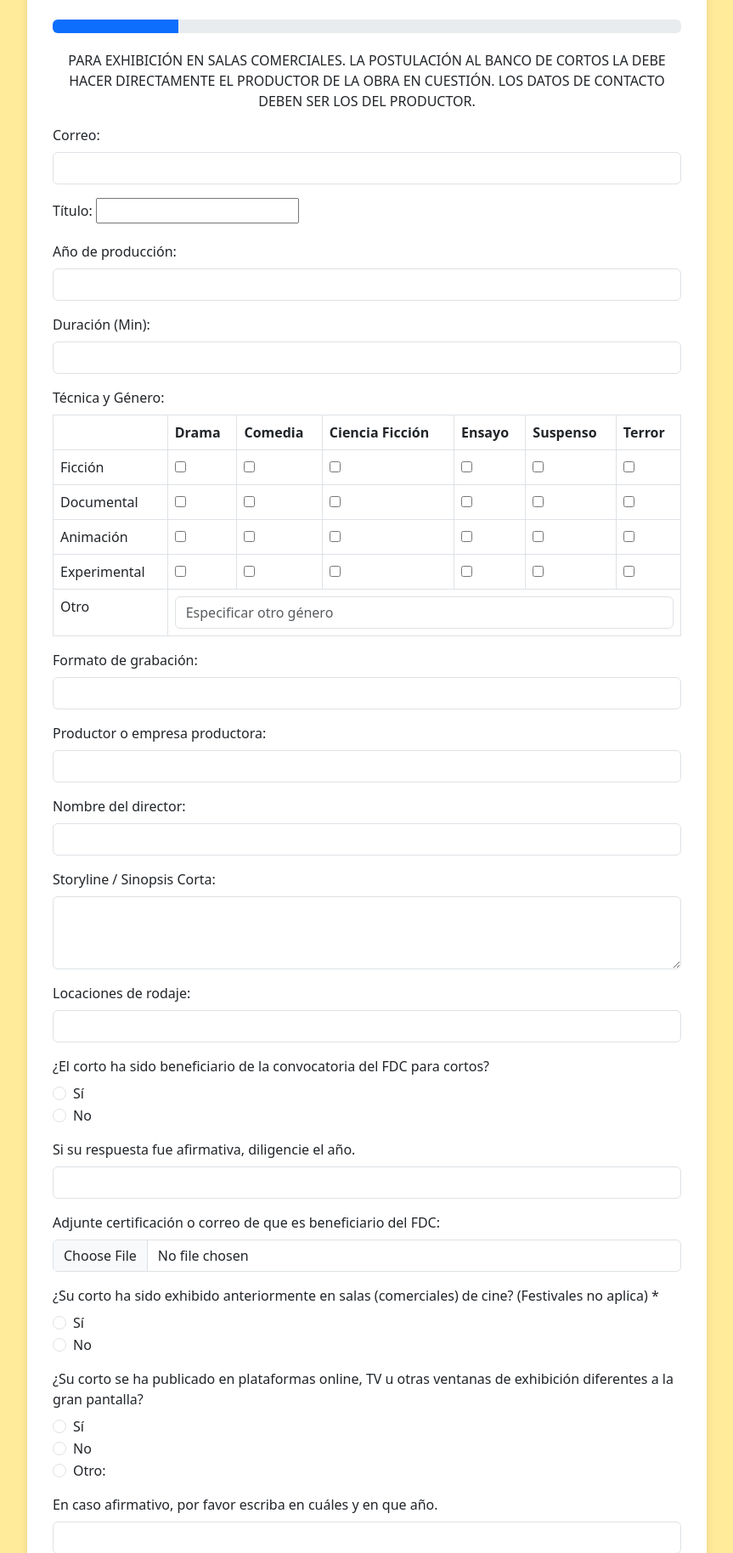
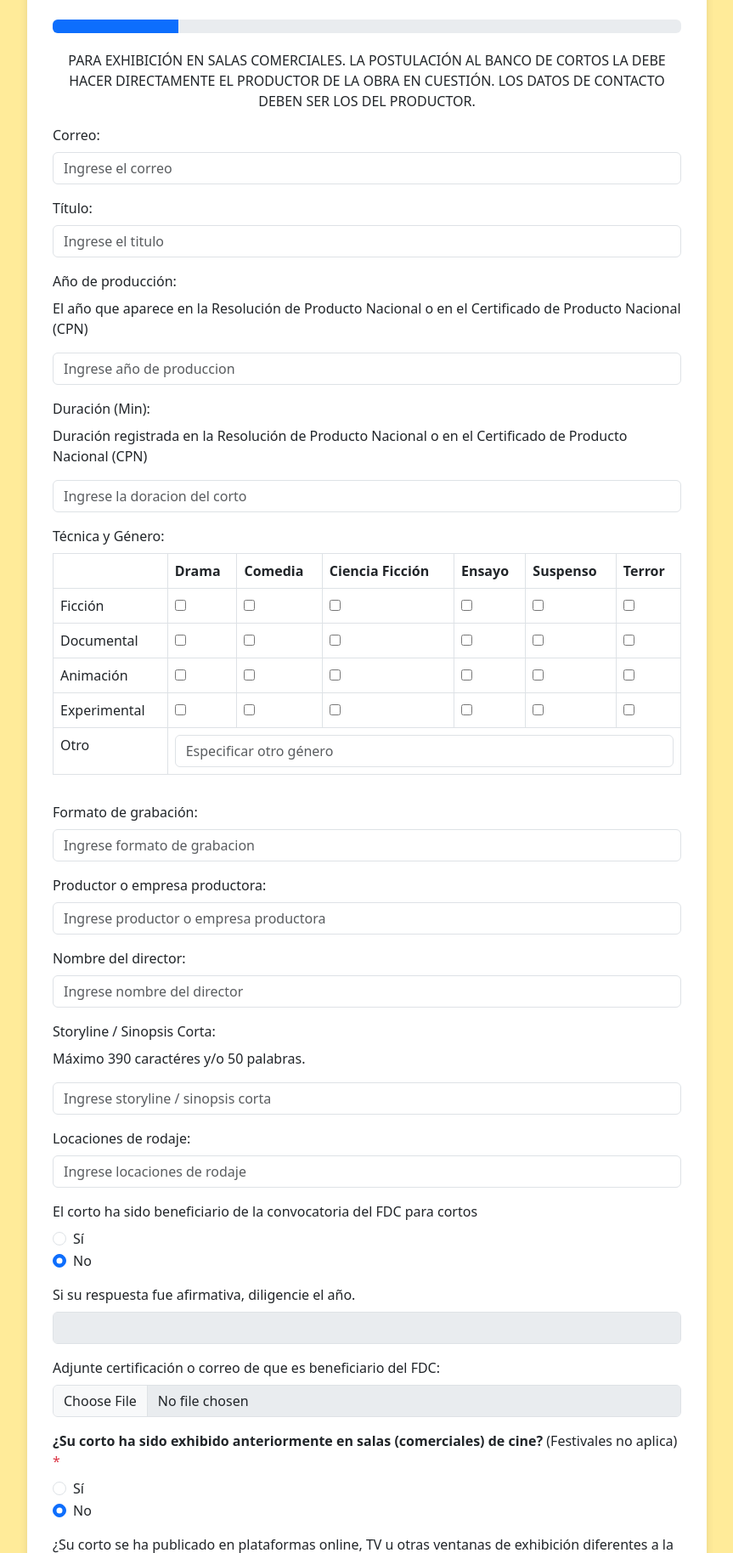
Before and after one commit to mlopez8621/conv_cort_proyec, a Django app: page /convocatorias/postulacion/ in a window 1280 px wide. Shown: the part 246-2074 px from the top of the page at 85% size, without its empty margins (208-1071 px from the left). Run offline with Django 5.2, Linux system fonts and the light colour scheme.

Commit message:
Asociar html con python

```diff
--- a/convocatorias/forms.py
+++ b/convocatorias/forms.py
@@ -4,4 +4,30 @@
 class PostulacionForm(forms.ModelForm):
     class Meta:
         model = Postulacion
-        fields = ['titulo', 'descripcion', 'archivo_video']  # Excluir 'usuario' y 'estado'
+        fields = ['correo','titulo', 'anio_produccion','duracion','formato_grabacion','productor_emp_produc',
+                  'nom_director','sinopsis_corta','locaciones_rodaje','beneficiario_fdc', 'anio_fdc',
+                  'certificacion_fdc','exhibicion_salas','plataformas_exhibicion', 'si_plataforma','resolucion_cpn',
+                  'fecha_resolucion_cpn','certificacion_cpn', 'acta_clasificacion',
+                 ]  # Excluir 'usuario' y 'estado'
+
+        widgets = {
+            'correo': forms.TextInput(attrs={'class': 'form-control', 'placeholder': 'Ingrese el correo'}),
+            'titulo': forms.TextInput(attrs={'class': 'form-control', 'id': 'id_titulo','placeholder': 'Ingrese el titulo',}),
+            'anio_produccion': forms.TextInput(attrs={'class': 'form-control', 'placeholder': 'Ingrese año de produccion'}),
+            'duracion': forms.TextInput(attrs={'class': 'form-control', 'placeholder': 'Ingrese la doracion del corto'}),
+            'formato_grabacion': forms.TextInput(attrs={'class': 'form-control', 'placeholder': 'Ingrese formato de grabacion'}),
+            'productor_emp_produc': forms.TextInput(attrs={'class': 'form-control', 'placeholder': 'Ingrese productor o empresa productora'}),
+            'nom_director': forms.TextInput(attrs={'class': 'form-control', 'placeholder': 'Ingrese nombre del director'}),
+            'sinopsis_corta': forms.TextInput(attrs={'class': 'form-control', 'placeholder': 'Ingrese storyline / sinopsis corta'}),
+            'locaciones_rodaje': forms.TextInput(attrs={'class': 'form-control', 'placeholder': 'Ingrese locaciones de rodaje'}),
+            'beneficiario_fdc': forms.RadioSelect(attrs={'class': 'form-check-input', 'id': 'id_beneficiario_fdc'}),
+            'anio_fdc': forms.NumberInput(attrs={'class': 'form-control', 'id': 'id_anio_fdc'}),
+            'certificacion_fdc': forms.ClearableFileInput(attrs={'class': 'form-control', 'id': 'id_certificacion_fdc'}),
+            'exhibicion_salas': forms.RadioSelect(attrs={'class': 'form-check-input', 'id': 'id_exhibicion_salas'}),
+            'plataformas_exhibicion': forms.RadioSelect(attrs={'class': 'form-check-input', 'id': 'id_plataformas_exhibicion'}),
+            'si_plataforma': forms.TextInput(attrs={'class': 'form-control', 'id': 'id_si_plataforma'}),
+            'resolucion_cpn': forms.TextInput(attrs={'class': 'form-control'}),
+            'fecha_resolucion_cpn': forms.TextInput(attrs={'class': 'form-control'}),
+            'certificacion_cpn': forms.ClearableFileInput(attrs={'class': 'form-control', 'id': 'id_certificacion_cpn'}),
+            'acta_clasificacion': forms.ClearableFileInput(attrs={'class': 'form-control', 'id': 'id_acta_clasificacion'}),
+        }
--- a/convocatorias/templates/convocatorias/postulacion_publica.html
+++ b/convocatorias/templates/convocatorias/postulacion_publica.html
@@ -62,7 +62,7 @@
                          CUESTIÓN. LOS DATOS DE CONTACTO DEBEN SER LOS DEL PRODUCTOR.</p>
                     <div class="mb-3">
                         <label class="form-label">Correo:</label>
-                        <input type="email" class="form-control" required>
+                        {{ form.correo }}
                     </div>
 
                     <div class="mb-3">
@@ -72,16 +72,19 @@
 
                     <div class="mb-3">
                         <label class="form-label">Año de producción:</label>
-                        <input type="number" class="form-control" required>
+                        <p>El año que aparece en la Resolución de Producto Nacional o en el Certificado de Producto Nacional (CPN)</p>
+                        {{ form.anio_produccion }}
                     </div>
 
                     <div class="mb-3">
                         <label class="form-label">Duración (Min):</label>
-                        <input type="number" class="form-control" required>
+                        <p>Duración registrada en la Resolución de Producto Nacional  o en el Certificado de Producto Nacional (CPN)</p>
+                        {{ form.duracion }}
                     </div>
 
                     <div class="mb-3">
                         <label class="form-label">Técnica y Género:</label>
+                        <div class="table-responsive">
                             <table class="table table-bordered">
                                 <thead>
                                     <tr>
@@ -138,106 +141,105 @@
                                 </tbody>
                             </table>
                         </div>
+                    </div>
 
                     <div class="mb-3">
                         <label class="form-label">Formato de grabación:</label>
-                        <input type="text" class="form-control" required>
+                        {{ form.formato_grabacion }}
                     </div>
 
                     <div class="mb-3">
                         <label class="form-label">Productor o empresa productora:</label>
-                        <input type="text" class="form-control">
+                        {{ form.productor_emp_produc }}
                     </div>
 
                     <div class="mb-3">
                         <label class="form-label">Nombre del director:</label>
-                        <input type="text" class="form-control" required>
+                        {{ form.nom_director }}
                     </div>
 
                     <div class="mb-3">
                         <label class="form-label">Storyline / Sinopsis Corta:</label>
-                        <textarea class="form-control" rows="3" maxlength="390" required></textarea>
+                        <P>Máximo 390 caractéres y/o 50 palabras.</P>
+                        {{ form.sinopsis_corta }}
                     </div>
 
                     <div class="mb-3">
                         <label class="form-label">Locaciones de rodaje:</label>
-                        <input type="text" class="form-control" required>
+                        {{ form.locaciones_rodaje }}
                     </div>
 
                     <div class="mb-3">
-                        <label class="form-label">¿El corto ha sido beneficiario de la convocatoria del FDC para cortos?</label>
+                        <label class="form-label">El corto ha sido beneficiario de la convocatoria del FDC para cortos</label>
+                        <div>
+                            {% for radio in form.beneficiario_fdc %}
                                 <div class="form-check">
-                            <input class="form-check-input" type="radio" name="fdc" value="si" required>
-                            <label class="form-check-label">Sí</label>
+                                    {{ radio.tag }}
+                                    <label class="form-check-label">{{ radio.choice_label }}</label>
                                 </div>
-                        <div class="form-check">
-                            <input class="form-check-input" type="radio" name="fdc" value="no" required>
-                            <label class="form-check-label">No</label>
+                            {% endfor %}
                         </div>
                     </div>
 
                     <div class="mb-3">
                         <label class="form-label">Si su respuesta fue afirmativa, diligencie el año.</label>
-                        <input type="text" class="form-control" required>
-                    </div>
-                    <div class="mb-3">
-                        <label class="form-label">Adjunte certificación o correo de que es beneficiario del FDC:</label>
-                        <input type="file" class="form-control">
+                        {{ form.anio_fdc }}
                     </div>
 
                     <div class="mb-3">
-                        <label class="form-label">¿Su corto ha sido exhibido anteriormente en salas (comerciales) de cine? (Festivales no aplica) *</label>
+                        <label class="form-label">Adjunte certificación o correo de que es beneficiario del FDC:</label>
+                        {{ form.certificacion_fdc }}
+                    </div>
+
+                    <div class="mb-3">
+                        <label class="form-label"><strong>¿Su corto ha sido exhibido anteriormente en salas (comerciales) de cine?</strong> (Festivales no aplica) <span class="text-danger">*</span></label>
+                        <div>
+                            {% for radio in form.exhibicion_salas %}
                                 <div class="form-check">
-                            <input class="form-check-input" type="radio" name="exhibicion" value="si" required>
-                            <label class="form-check-label">Sí</label>
+                                    {{ radio.tag }}
+                                    <label class="form-check-label">{{ radio.choice_label }}</label>
                                 </div>
-                        <div class="form-check">
-                            <input class="form-check-input" type="radio" name="exhibicion" value="no" required>
-                            <label class="form-check-label">No</label>
+                            {% endfor %}
                         </div>
                     </div>
 
                     <div class="mb-3">
                         <label class="form-label"> ¿Su corto se ha publicado en plataformas online, TV u otras ventanas de exhibición diferentes a la gran pantalla?</label>
+                        <div>
+                            {% for radio in form.plataformas_exhibicion %}
                                 <div class="form-check">
-                            <input class="form-check-input" type="radio" name="exhibicion" value="si" required>
-                            <label class="form-check-label">Sí</label>
+                                    {{ radio.tag }}
+                                    <label class="form-check-label">{{ radio.choice_label }}</label>
                                 </div>
-                        <div class="form-check">
-                            <input class="form-check-input" type="radio" name="exhibicion" value="no" required>
-                            <label class="form-check-label">No</label>
-                        </div>
-                        <div class="form-check">
-                            <input class="form-check-input" type="radio" name="exhibicion" value="no" required>
-                            <label class="form-check-label">Otro:</label>
+                            {% endfor %}
                         </div>
                     </div>
 
                     <div class="mb-3">
                         <label class="form-label">En caso afirmativo, por favor escriba en cuáles y en que año.</label>
-                        <input type="text" class="form-control" required>
+                        {{ form.si_plataforma }}
                     </div>
 
                     <div class="mb-3">
                         <label class="form-label">Número de resolución de reconocimiento de producto nacional o  Certificado de Producto Nacional (CPN)</label>
-                        <input type="text" class="form-control" required>
+                        {{ form.resolucion_cpn }}
                     </div>
 
                     <div class="mb-3">
                         <label class="form-label">Fecha de resolución de reconocimiento de producto nacional  o  del Certificado de Producto Nacional (CPN)</label>
-                        <input type="text" class="form-control" required>
+                        {{ form.fecha_resolucion_cpn }}
                     </div>
 
                     <div class="mb-3">
                         <label class="form-label">Resolución de reconocimiento de producto nacional  o  del Certificado de Producto Nacional (CPN)
                             *
                             Certificado emitido por la Dirección de Audiovisuales, Cine y Medios Interactivos (Antes Dirección de Cinematografía)</label>
-                        <input type="file" class="form-control">
+                            {{ form.certificacion_cpn }}
                     </div>
 
                     <div class="mb-3">
                         <label class="form-label">Adjunte el acta de clasificación en caso de tenerla</label>
-                        <input type="file" class="form-control">
+                        {{ form.acta_clasificacion }}
                     </div>
                     <button type="button" class="btn btn-primary" onclick="nextStep()">Siguiente</button>
                 </div>
@@ -396,6 +398,53 @@
         }
 
         document.addEventListener("DOMContentLoaded", () => showStep(currentStep));
+        document.addEventListener("DOMContentLoaded", function() {
+        let tituloInput = document.getElementById("id_titulo");
+        tituloInput.addEventListener("input", function() {
+            this.value = this.value.toUpperCase();
+        });
+    });
+        document.addEventListener("DOMContentLoaded", function () {
+        const radioButtons = document.querySelectorAll("input[name='beneficiario_fdc']");
+        const inputAnio = document.getElementById("id_anio_fdc");  // Campo de año
+        const inputFile = document.getElementById("id_certificacion_fdc"); // Campo de archivo
+
+        // Deshabilitar inicialmente
+        inputAnio.disabled = true;
+        inputFile.disabled = true;
+
+        radioButtons.forEach(radio => {
+            radio.addEventListener("change", function () {
+                if (this.value === "si") {
+                    inputAnio.disabled = false;
+                    inputFile.disabled = false;
+                } else {
+                    inputAnio.disabled = true;
+                    inputFile.disabled = true;
+                    inputAnio.value = "";  // Borra el contenido si se deshabilita
+                    inputFile.value = "";  // Limpia el input file
+                }
+            });
+        });
+    });
+    document.addEventListener("DOMContentLoaded", function () {
+        const radioButtons = document.querySelectorAll("input[name='plataformas_exhibicion']");
+        const inputSiPlataforma = document.getElementById("id_si_plataforma");
+
+        // Deshabilitar inicialmente
+        inputSiPlataforma.disabled = true;
+
+        radioButtons.forEach(radio => {
+            radio.addEventListener("change", function () {
+                if (this.value === "si") {
+                    inputSiPlataforma.disabled = false;
+                } else {
+                    inputSiPlataforma.disabled = true;
+                    inputSiPlataforma.value = "";
+                }
+            });
+        });
+    });
     </script>
 
     <!-- Bootstrap JS (Opcional, solo si necesitas funcionalidades dinámicas) -->
```
Also changed, not shown: convocatorias/models.py (+34 -2 lines). Lines whose indentation alone changed are shown as unchanged.
